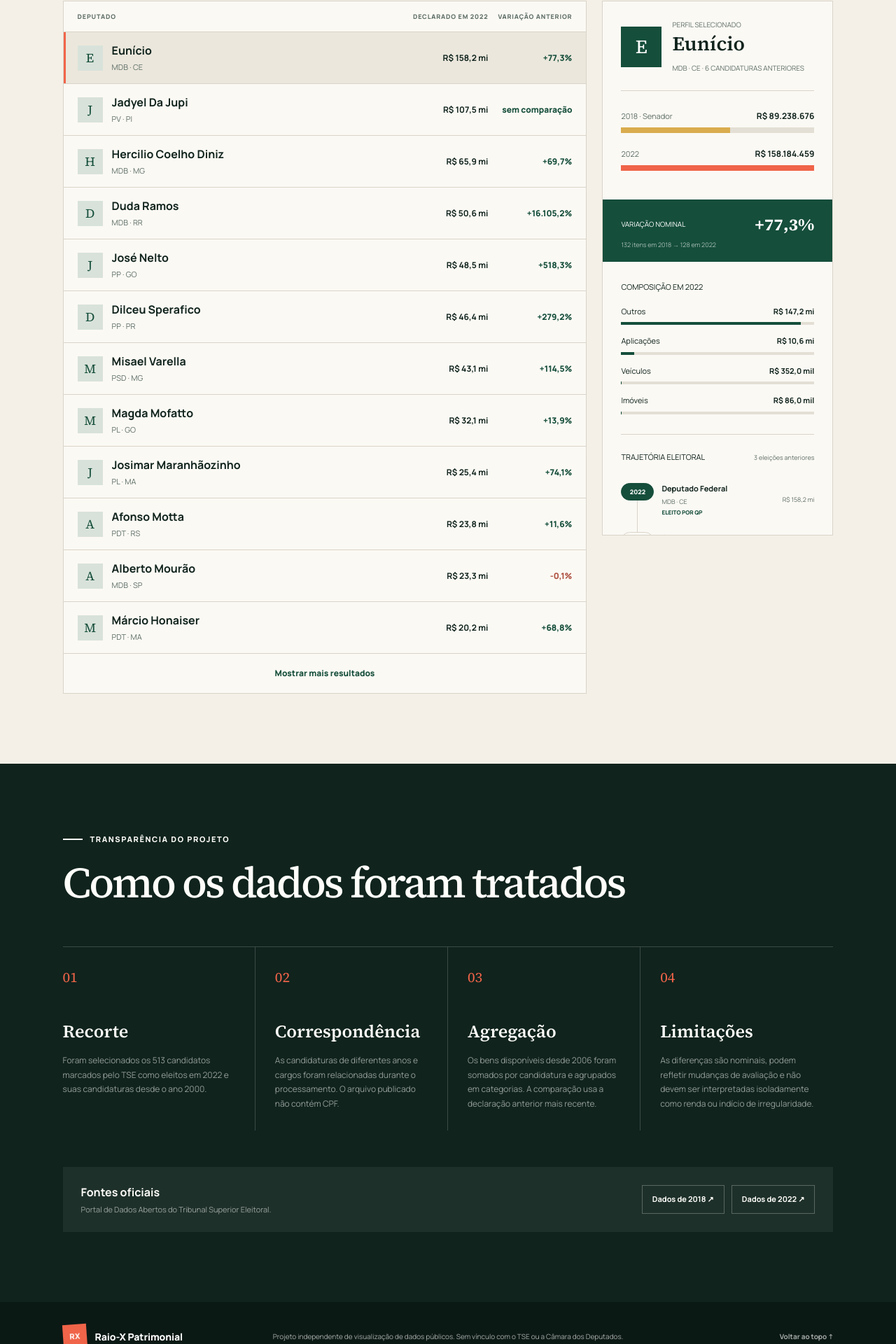
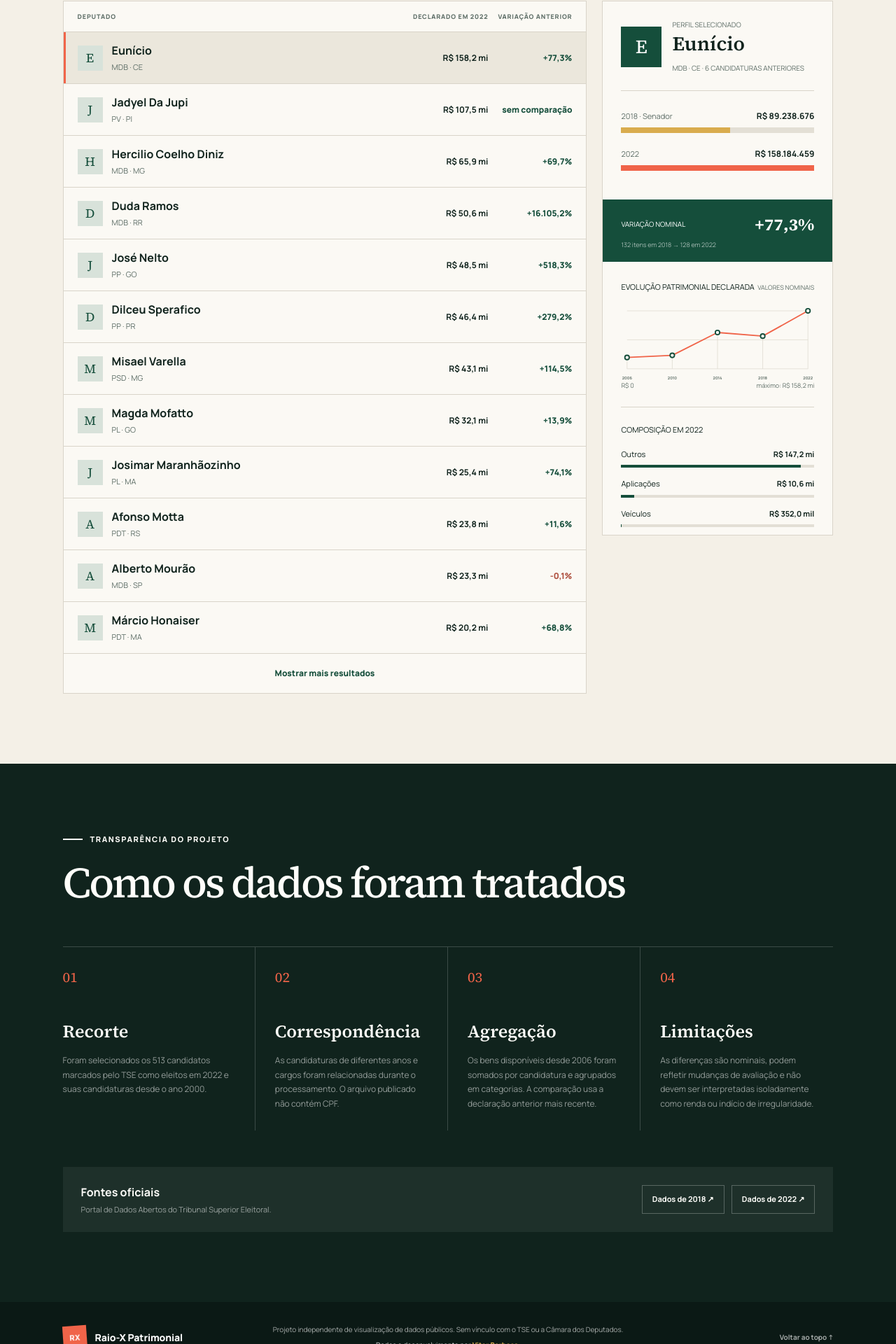
Before and after one commit to araujovito/raio-x-patrimonial, a Next.js app: page / in a window 1280 px wide. Shown: the part 1202-3122 px from the top of the page at 70% size. Built offline with nearby package versions, Linux system fonts and the light colour scheme.

Commit message:
Adiciona gráfico de evolução patrimonial

```diff
--- a/app/Dashboard.tsx
+++ b/app/Dashboard.tsx
@@ -84,6 +84,117 @@ function normalize(value: string) {
     .normalize("NFD")
     .replace(/[\u0300-\u036f]/g, "")
     .toLowerCase();
+}
+
+function AssetHistoryChart({
+  history,
+  name,
+}: {
+  history: ElectionEvent[];
+  name: string;
+}) {
+  const valuesByYear = new Map<number, number>();
+
+  history.forEach((event) => {
+    if (event.assetsTotal === null) return;
+    const current = valuesByYear.get(event.year);
+    if (current === undefined || event.assetsTotal > current) {
+      valuesByYear.set(event.year, event.assetsTotal);
+    }
+  });
+
+  const points = [...valuesByYear.entries()]
+    .map(([year, value]) => ({ year, value }))
+    .sort((a, b) => a.year - b.year);
+
+  if (points.length < 2) {
+    return (
+      <div className="chart-empty">
+        Ainda não há declarações suficientes para desenhar a evolução.
+      </div>
+    );
+  }
+
+  const width = 440;
+  const height = 190;
+  const padding = { top: 24, right: 14, bottom: 34, left: 14 };
+  const plotWidth = width - padding.left - padding.right;
+  const plotHeight = height - padding.top - padding.bottom;
+  const minYear = points[0].year;
+  const maxYear = points[points.length - 1].year;
+  const maxValue = Math.max(...points.map((point) => point.value), 1);
+  const x = (year: number) =>
+    padding.left +
+    ((year - minYear) / Math.max(maxYear - minYear, 1)) * plotWidth;
+  const y = (value: number) =>
+    padding.top + plotHeight - (value / maxValue) * plotHeight;
+  const line = points
+    .map((point) => `${x(point.year)},${y(point.value)}`)
+    .join(" ");
+
+  return (
+    <div className="asset-chart">
+      <svg
+        viewBox={`0 0 ${width} ${height}`}
+        role="img"
+        aria-labelledby="asset-chart-title asset-chart-description"
+      >
+        <title id="asset-chart-title">
+          Evolução patrimonial declarada de {name}
+        </title>
+        <desc id="asset-chart-description">
+          Valores nominais declarados ao TSE entre {minYear} e {maxYear}.
+        </desc>
+        {[0, 0.5, 1].map((ratio) => {
+          const gridY = padding.top + plotHeight * ratio;
+          return (
+            <line
+              className="chart-grid-line"
+              x1={padding.left}
+              x2={width - padding.right}
+              y1={gridY}
+              y2={gridY}
+              key={ratio}
+            />
+          );
+        })}
+        <polyline className="chart-line" points={line} />
+        {points.map((point) => (
+          <g key={point.year}>
+            <line
+              className="chart-guide"
+              x1={x(point.year)}
+              x2={x(point.year)}
+              y1={y(point.value)}
+              y2={padding.top + plotHeight}
+            />
+            <circle
+              className="chart-point"
+              cx={x(point.year)}
+              cy={y(point.value)}
+              r="5"
+            >
+              <title>
+                {point.year}: {money.format(point.value)}
+              </title>
+            </circle>
+            <text
+              className="chart-year"
+              x={x(point.year)}
+              y={height - 10}
+              textAnchor="middle"
+            >
+              {point.year}
+            </text>
+          </g>
+        ))}
+      </svg>
+      <div className="chart-range" aria-hidden="true">
+        <span>R$ 0</span>
+        <span>máximo: {compactMoney.format(maxValue)}</span>
+      </div>
+    </div>
+  );
 }
 
 export default function Dashboard({ deputies }: { deputies: Deputy[] }) {
@@ -432,6 +543,17 @@ export default function Dashboard({ deputies }: { deputies: Deputy[] }) {
               </small>
             </div>
 
+            <div className="chart-block">
+              <div className="chart-heading">
+                <h4>Evolução patrimonial declarada</h4>
+                <span>valores nominais</span>
+              </div>
+              <AssetHistoryChart
+                history={selected.history}
+                name={selected.name}
+              />
+            </div>
+
             <div className="category-block">
               <h4>Composição em 2022</h4>
               {categoryEntries.map(([label, value]) => (
@@ -568,10 +690,23 @@ export default function Dashboard({ deputies }: { deputies: Deputy[] }) {
           <span className="brand-mark">RX</span>
           <span>Raio-X Patrimonial</span>
         </div>
-        <p>
-          Projeto independente de visualização de dados públicos. Sem vínculo
-          com o TSE ou a Câmara dos Deputados.
-        </p>
+        <div className="footer-copy">
+          <p>
+            Projeto independente de visualização de dados públicos. Sem vínculo
+            com o TSE ou a Câmara dos Deputados.
+          </p>
+          <p className="author-credit">
+            Dados e desenvolvimento por{" "}
+            <a
+              href="https://github.com/araujovito"
+              target="_blank"
+              rel="noreferrer"
+            >
+              Vitor Barbosa
+            </a>
+            .
+          </p>
+        </div>
         <a href="#inicio">Voltar ao topo ↑</a>
       </footer>
     </main>
--- a/app/globals.css
+++ b/app/globals.css
@@ -646,6 +646,89 @@ a {
   grid-column: 1 / -1;
 }
 
+.chart-block {
+  border-bottom: 1px solid var(--line);
+  margin-bottom: 24px;
+  padding-bottom: 24px;
+}
+
+.chart-heading {
+  align-items: baseline;
+  display: flex;
+  justify-content: space-between;
+  margin-bottom: 10px;
+}
+
+.chart-heading h4 {
+  font-size: 11px;
+  margin: 0;
+  text-transform: uppercase;
+}
+
+.chart-heading span {
+  color: var(--muted);
+  font-size: 9px;
+  text-transform: uppercase;
+}
+
+.asset-chart {
+  position: relative;
+}
+
+.asset-chart svg {
+  display: block;
+  height: auto;
+  overflow: visible;
+  width: 100%;
+}
+
+.chart-grid-line {
+  stroke: var(--line);
+  stroke-width: 1;
+}
+
+.chart-guide {
+  stroke: var(--line);
+  stroke-width: 1;
+}
+
+.chart-line {
+  fill: none;
+  stroke: var(--coral);
+  stroke-linecap: round;
+  stroke-linejoin: round;
+  stroke-width: 3;
+}
+
+.chart-point {
+  fill: var(--paper-bright);
+  stroke: var(--green);
+  stroke-width: 3;
+}
+
+.chart-year {
+  fill: var(--muted);
+  font-size: 9px;
+  font-weight: 700;
+}
+
+.chart-range {
+  color: var(--muted);
+  display: flex;
+  font-size: 9px;
+  justify-content: space-between;
+  margin-top: -4px;
+}
+
+.chart-empty {
+  background: var(--paper);
+  color: var(--muted);
+  font-size: 11px;
+  line-height: 1.6;
+  padding: 20px;
+  text-align: center;
+}
+
 .category-block h4 {
   font-size: 11px;
   margin: 0 0 18px;
@@ -866,9 +949,26 @@ footer .brand {
   color: white;
 }
 
-footer p {
+.footer-copy p {
   margin: 0;
   text-align: center;
+}
+
+.footer-copy {
+  display: grid;
+  gap: 7px;
+}
+
+.author-credit {
+  color: rgba(255, 255, 255, 0.9);
+}
+
+.author-credit a {
+  color: var(--gold);
+  font-weight: 800;
+  text-decoration: underline;
+  text-decoration-color: rgba(217, 172, 78, 0.45);
+  text-underline-offset: 3px;
 }
 
 footer > a {
@@ -1016,7 +1116,7 @@ footer > a {
     grid-template-columns: 1fr;
   }
 
-  footer p,
+  .footer-copy p,
   footer > a {
     text-align: left;
   }
```
Also changed, not shown: 1 other file (tests, documents, lock files or other folders).
